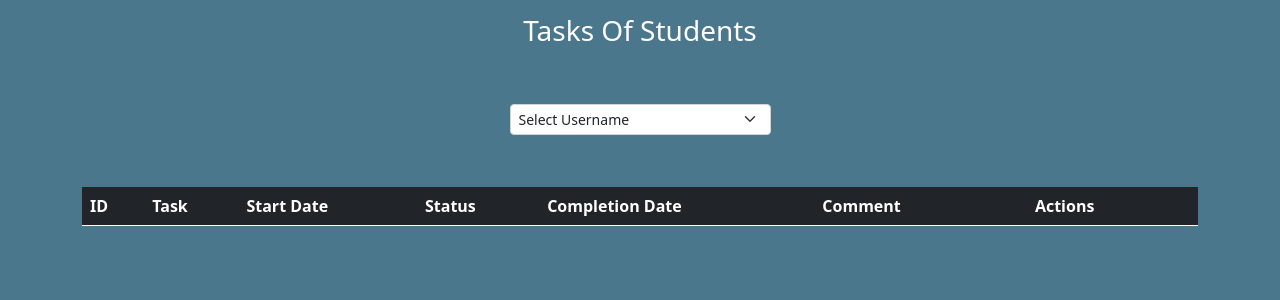
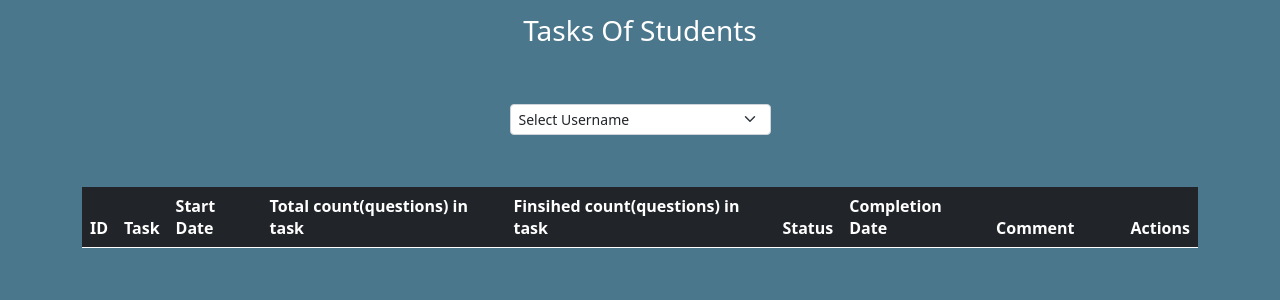
Before and after one commit to Prasad4s/Student_Task_Application, a Django app: page /monitor_home/ in a window 1280 px wide. Shown: the part 142-442 px from the top of the page. Run offline with Django 4.2, Linux system fonts and the light colour scheme; the visitor is signed in with stand-in values (Sample User, id 1); data comes from the database, SQL or seed files in the repository; data that the repository does not hold is empty.

Commit message:
updated monitor_home.html

```diff
--- a/home/views.py
+++ b/home/views.py
@@ -291,11 +291,15 @@ def monitor_home(request):
 def update_monitor_task(request, task_id):
     if request.method == 'POST':
         new_status = request.POST.get('status')
+        new_a_count = request.POST.get('new_a_count')
+        new_f_count = request.POST.get('new_f_count')
         comment = request.POST.get('comment')
         task = get_object_or_404(tasks_zerowaste, id=task_id)
 
-        # Update the task status, comment, and updated_by
+        # Update the task status, finished count, allotted count, and comment
         task.task_status = new_status
+        task.task_finished_count = new_f_count
+        task.task_alloted_count = new_a_count
         task.comment = comment
         task.updated_by = f"{request.user.username} - {request.user.profile.role}"
 
@@ -309,6 +313,7 @@ def update_monitor_task(request, task_id):
         # Construct the JSON response
         response_data = {
             'status': task.task_status,
+            'task_finished_count': task.task_finished_count,  # Add the finished count to the response
         }
         return JsonResponse(response_data)
 
--- a/templates/home/monitor_home.html
+++ b/templates/home/monitor_home.html
@@ -31,6 +31,8 @@
                         <th scope="col">ID</th>
                         <th scope="col">Task</th>
                         <th scope="col">Start Date</th>
+                        <th scope="col">Total count(questions) in task</th>
+                        <th scope="col">Finsihed count(questions) in task</th>
                         <th scope="col">Status</th>
                         <th scope="col">Completion Date</th>
                         <th scope="col">Comment</th>
@@ -75,19 +77,9 @@
                                 <td>${task.id}</td>
                                 <td>${task.task_name}</td>
                                 <td>${task.task_start_date}</td>
-                                <td>
-                                    {% if user.is_authenticated %}
-                                    <select class="form-select form-select-sm" id="status-select-${task.id}">
-                                        <option value="0%" ${task.task_status === '0%' ? 'selected' : ''}>0%</option>
-                                        <option value="25%" ${task.task_status === '25%' ? 'selected' : ''}>25%</option>
-                                        <option value="50%" ${task.task_status === '50%' ? 'selected' : ''}>50%</option>
-                                        <option value="75%" ${task.task_status === '75%' ? 'selected' : ''}>75%</option>
-                                        <option value="100%" ${task.task_status === '100%' ? 'selected' : ''}>100%</option>
-                                    </select>
-                                    {% else %}
-                                    ${task.task_status}
-                                    {% endif %}
-                                </td>
+                                <td><input type="text" id="alloted-select-${task.id}" class="form-control form-control-sm" value="${task.task_alloted_count || ''}"></td>
+                                <td><input type="text" id="finished-select-${task.id}" class="form-control form-control-sm" value="${task.task_finished_count || ''}" onchange="updateMonitorStatus(${task.id}, '${selectedUsername}')"></td>
+                                <td><input type="text" id="status-select-${task.id}" class="form-control form-control-sm" value="${task.task_status || ''}" readonly></td>
                                 <td>
                                     {% if user.is_authenticated %}
                                     <input type="date" id="completion-date-${task.id}" class="form-control form-control-sm" value="${task.task_completion_date || ''}">
@@ -95,11 +87,10 @@
                                     ${task.task_completion_date}
                                     {% endif %}
                                 </td>
-
-                                <td><input type="text" class="form-control form-control-sm" value="${task.comment}"></td>
+                                <td><input type="text" id="comment-${task.id}" class="form-control form-control-sm" value="${task.comment || ''}"></td>
                                 {% if user.is_authenticated %}
                                     <td class="text-start ps-5">
-                                        <button class="btn btn-primary btn-sm me-2" onclick="update_monitor_task(${task.id}, '${selectedUsername}')">Update</button>
+                                        <button class="btn btn-primary btn-sm me-2" onclick="updateMonitorTask(${task.id}, '${selectedUsername}')">Update</button>
                                     </td>
                                 {% endif %}
                             `;
@@ -124,26 +115,34 @@
     var usernameDropdown = document.getElementById("username-dropdown");
     usernameDropdown.addEventListener("change", fetchTasksByUsername);
 
-    function update_monitor_task(taskId, selectedUsername) {
-        var selectElement = document.getElementById("status-select-" + taskId);
-        console.log(selectElement); // Check if the element is retrieved successfully
-        var selectedStatus = selectElement.value;
-        console.log(selectedStatus); // Log the selected status value
+
+    // ... (unchanged)
+
+    function updateMonitorTask(taskId, selectedUsername) {
+        var selectElement0 = document.getElementById("alloted-select-" + taskId);
+        var selectElement = document.getElementById("finished-select-" + taskId);
+        var selectElement2 = document.getElementById("status-select-" + taskId);
+        var finishedCount = parseInt(selectElement.value);
+        var allottedCount = parseInt(selectElement0.value);
+
+        // Calculate the percentage of completion
+        var percentageCompletion = (finishedCount / allottedCount) * 100;
+        var selectedStatus = percentageCompletion + "%";
 
         var completionDateInput = document.getElementById("completion-date-" + taskId);
         var completionDate = completionDateInput ? completionDateInput.value : null;
 
-        var commentInput = document.querySelector(`#task-table-body tr[data-task-id="${taskId}"] input[type="text"]`);
-        console.log(commentInput); // Check if the comment input element is retrieved successfully
-        var comment = commentInput.value;
-        console.log(comment); // Log the comment value
+        var commentInput = document.getElementById("comment-" + taskId);
+        var comment = commentInput ? commentInput.value : null;
 
         // Prepare the form data
         var formData = new FormData();
         formData.append('status', selectedStatus);
+        formData.append('new_f_count', finishedCount);
+        formData.append('new_a_count', allottedCount);
+        formData.append('completion_date', completionDate);
         formData.append('comment', comment);
         formData.append('username', selectedUsername);
-        formData.append('completion_date', completionDate);
 
         // Send an AJAX request to update the task
         var xhr = new XMLHttpRequest();
@@ -155,6 +154,12 @@
                     console.log(xhr.responseText); // Log the response
                     fetchTasksByUsername(); // Refresh the task list
                     alert("Details updated successfully!"); // Show an alert message
+
+                    // Parse the JSON response to get the updated finished count
+                    var response = JSON.parse(xhr.responseText);
+                    var updatedFinishedCount = response.task_finished_count;
+                    // Set the updated finished count back to the text field
+                    selectElement.value = updatedFinishedCount;
                 } else {
                     console.error("Error: " + xhr.status);
                 }
```
